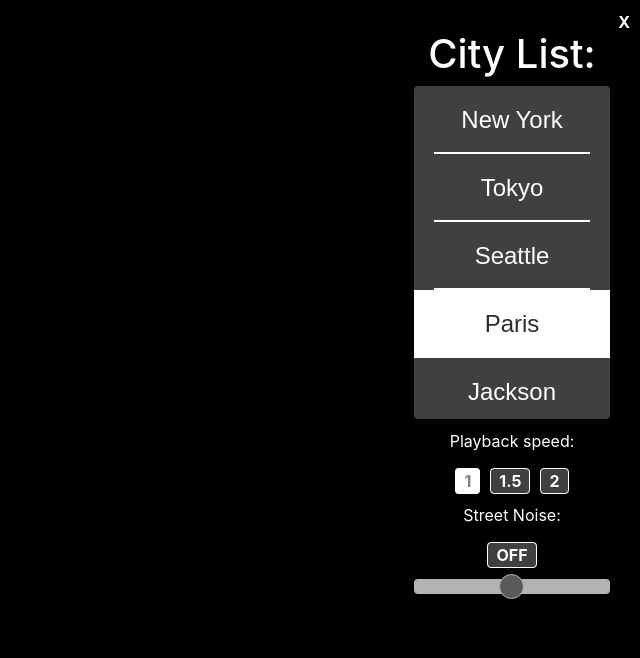
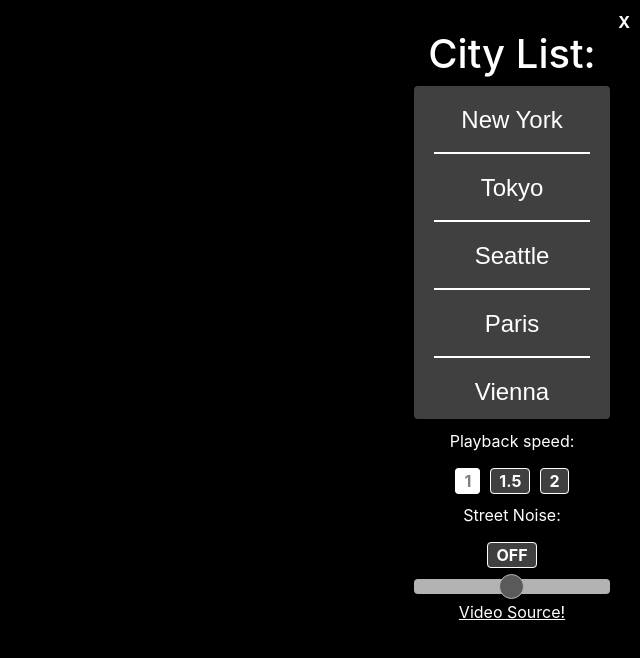
Before and after one commit to Glumac7/Drive-and-listen-clone, a React (Create React App) app: page / in a window 1280 px wide. Shown: the top 658 px of the page, without its empty margins (640-1280 px from the left). Built offline with nearby package versions, Linux system fonts and the light colour scheme.

Commit message:
Added new videos and a source button.

```diff
--- a/src/App.js
+++ b/src/App.js
@@ -7,12 +7,24 @@ import {useState} from 'react';
 
 function App() {
 
+  //hide everything and add video source
   const [videos, setVideos] = useState([
     {url: "m04Q97CTvCk", name: 'new-york'},
     {url: "0nTO4zSEpOs", name: 'tokyo'},
     {url: "3EaCj-seAHM", name: 'seattle'},
-    {url: "yqOlY5uBBbo", name: "paris"}
+    {url: "yqOlY5uBBbo", name: "paris"},
+    {url: "SLmDgMZSeJ4", name: "vienna"},
+    {url: "Gy6fDx9L-zk", name: "rome"},
+    {url: "AqFLqzHAgzA", name: "florence"},
+    {url: "Vb5aqR2WxoQ", name: "monte carlo"},
+    {url: "_1Kr90k_yJk", name: "milan"},
+    {url: "zca688Ecwpk", name: "berlin"},
+    {url: "lh8dNmneVyY", name: "vancouver"},
+    {url: "AJNh9zZm2wI", name: "petrovac & kotor"},
+    {url: "MGMqLGvtNpY", name: "london"},
+    {url: "b7Pbm-jbilM", name: "bologna"},
   ]);
+
   const [playbackSpeed, setPlaybackSpeed] = useState(1);
   const [streetNoise, setStreetNoise] = useState(false);
   const [volume, setVolume] = useState(50);
--- a/src/Components/CityListItems.js
+++ b/src/Components/CityListItems.js
@@ -2,7 +2,7 @@ import React, {useEffect, useState, useContext} from 'react';
 import {ListGroup} from 'react-bootstrap';
 import StateContext from './StateContext';
 
-const CityListItems = ({cityName}) => {
+const CityListItems = ({cityName, setSource}) => {
 
     const [cityList, setCityList] = useState([]);
     const [values, setValues] = useState(useContext(StateContext));
@@ -22,6 +22,7 @@ const CityListItems = ({cityName}) => {
 
         event.target.id="clicked";
         values.setClickedURL(event.target.name);
+        setSource(event.target.name)
     }
 
     useEffect(() => {
--- a/src/Components/Menu.js
+++ b/src/Components/Menu.js
@@ -6,7 +6,8 @@ import StateContext from './StateContext';
 const Menu = () => {
 
     const [values, setValues] = useState(useContext(StateContext));
-    const cities = ["New York", "Tokyo", "Seattle", "Paris", "Jackson", "Lincoln", "Madison"]
+    const [source, setSource] = useState(values.onLoadVideo);
+    const cities = ["New York", "Tokyo", "Seattle", "Paris", "Vienna", "Rome", "Florence", "Monte Carlo", "Milan", "Berlin", "Vancouver", "Pterovac & Kotor", "London", "Bologna"]
     const [volume, setVolume] = useState(50);
 
     const speedClick = (e) => {
@@ -54,6 +55,13 @@ const Menu = () => {
         values.setVolume(volume);
     }, [volume]);
 
+    const sourceClick = () => {
+        let url = "https://youtube.com/watch?v=" + values.videos[source].url;
+
+        let win = window.open(url, '_blank');
+        win.focus();
+    }
+
     return (
         <>
             <p onClick={minMenu} className="minimize">X</p>
@@ -61,7 +69,7 @@ const Menu = () => {
                 <h1>City List:</h1>
 
                 <ListGroup>
-                    <CityListItems cityName={cities}/>
+                    <CityListItems cityName={cities} setSource={setSource}/>
                 </ListGroup>
 
                 <div className="playback_speed_container">
@@ -86,6 +94,7 @@ const Menu = () => {
                         className="slider"
                         id="myRange"/>
                 </div>
+                <p onClick={sourceClick} style={{textDecoration: "underline", cursor: "pointer"}}>Video Source!</p>
             </div>
         </>
     );
```
